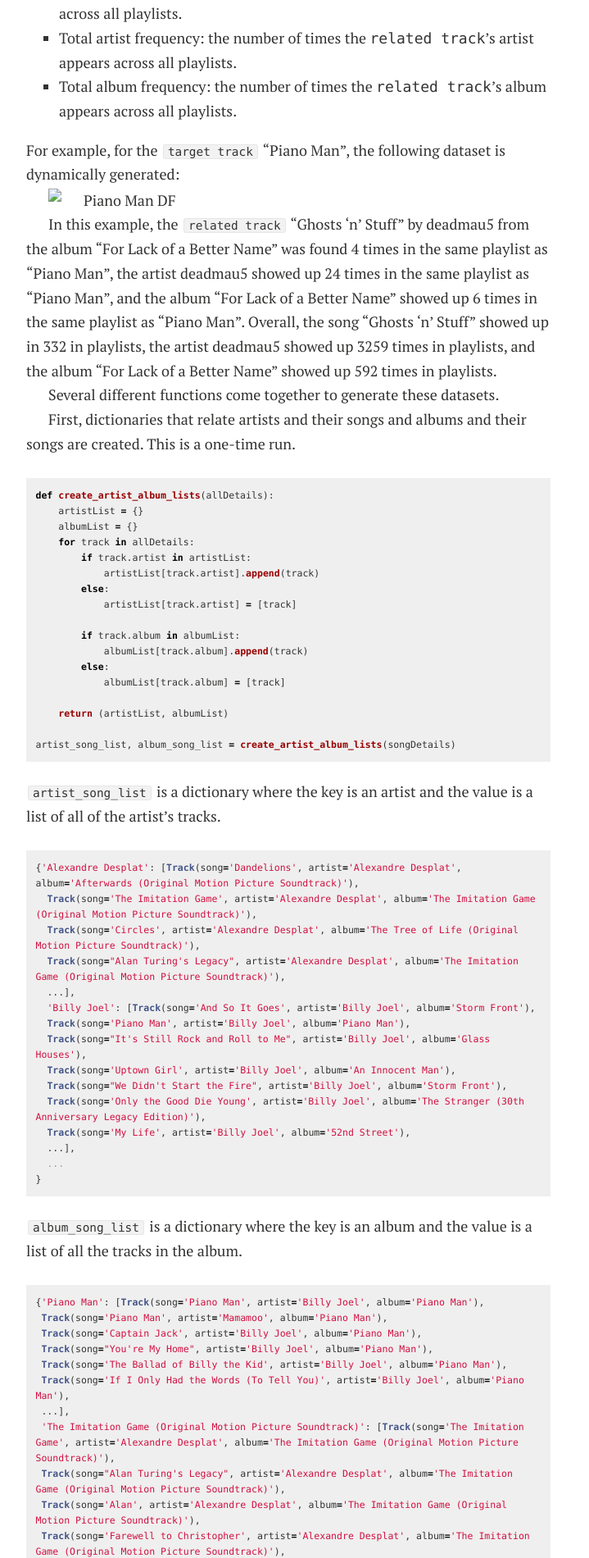
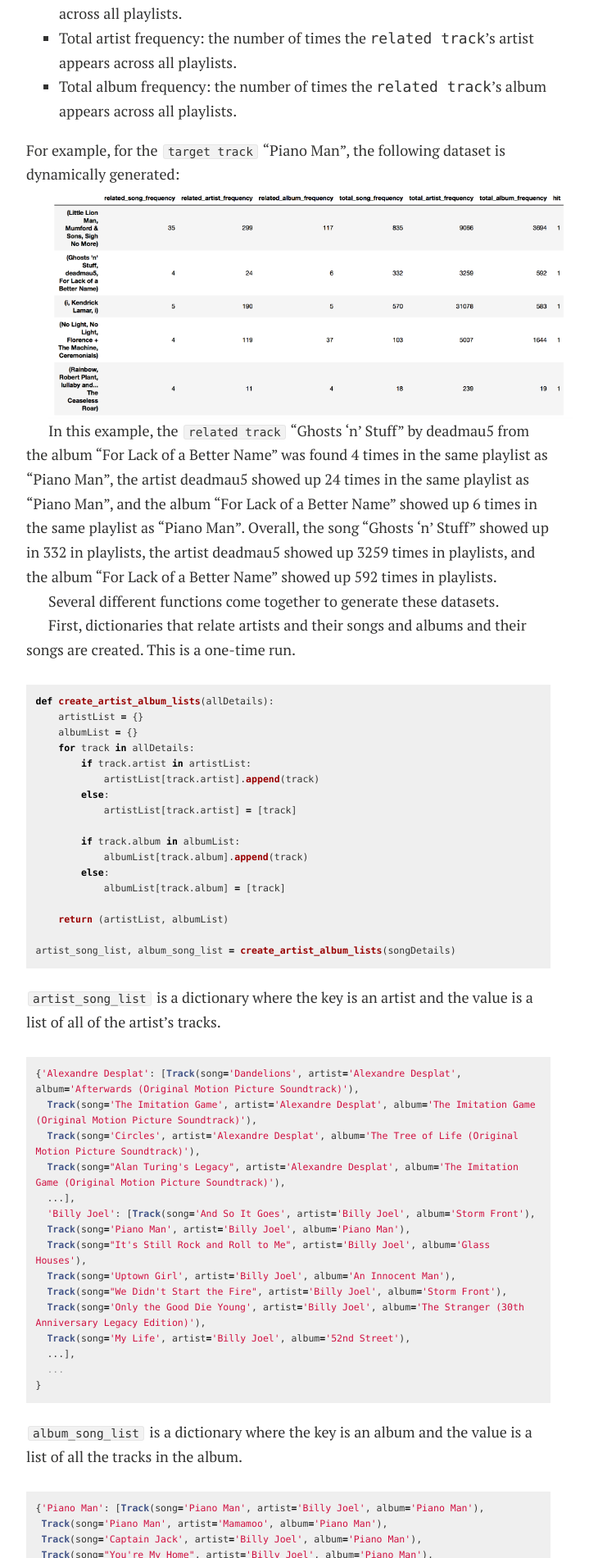
Before and after one commit to lyannaliu/lyannaliu.github.io, a Jekyll site: the page built from modelsandmethods.md, in a window 1280 px wide. Shown: the part 2228-4128 px from the top of the page at 82% size, without its empty margins (288-1007 px from the left). Built offline with Jekyll 4.4.1, drawn with Linux system fonts in a browser that asks for light colours; nearby versions of some CDN libraries.

Commit message:
Update modelsandmethods.md

```diff
--- a/modelsandmethods.md
+++ b/modelsandmethods.md
@@ -58,7 +58,7 @@ For each `related track`, the following attributes are calculated:
 
 For example, for the `target track` "Piano Man", the following dataset is dynamically generated:
 
-![Piano Man DF](/image/piano_man_df.png)
+![Piano Man DF](/images/piano_man_df.png)
 
 In this example, the `related track` "Ghosts 'n' Stuff" by deadmau5 from the album "For Lack of a Better Name" was found 4 times in the same playlist as "Piano Man", the artist deadmau5 showed up 24 times in the same playlist as "Piano Man", and the album "For Lack of a Better Name" showed up 6 times in the same playlist as "Piano Man". Overall, the song "Ghosts 'n' Stuff" showed up in 332 in playlists, the artist deadmau5 showed up 3259 times in playlists, and the album "For Lack of a Better Name" showed up 592 times in playlists.
 
@@ -261,7 +261,7 @@ The final result is a dataframe containing the dynamically calculated frequency
 
 
 
-![Piano Man DF](/image/piano_man_df.png)
+![Piano Man DF](/images/piano_man_df.png)
 
 <h3 id="3.2">3.2 Logistic Regression</h3>
 The logistic regression submodel is an ensembled set of eight logistic models. The eight models were trained separately on eight randomly selected `target tracks` and `target playlists` from the detailed_train_playlists set. 0's were given a class weight of .11 versus the 1's which were given a class weight of .89 to adjust for the large number of misses in the dataset versus the small number of hits. The final prediction is either the majority if producing a binary result or the average probability if producing a probabilistic result.
```
